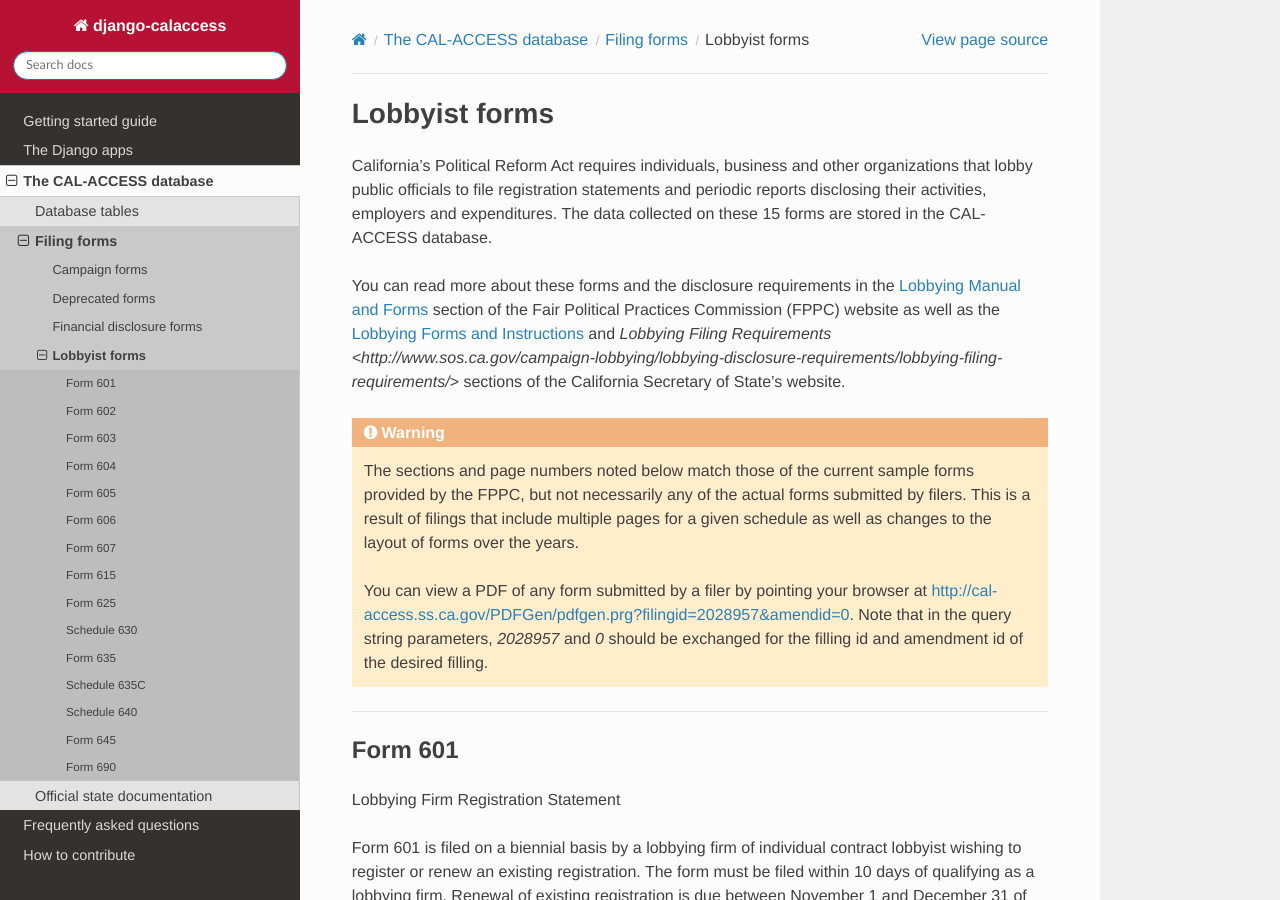
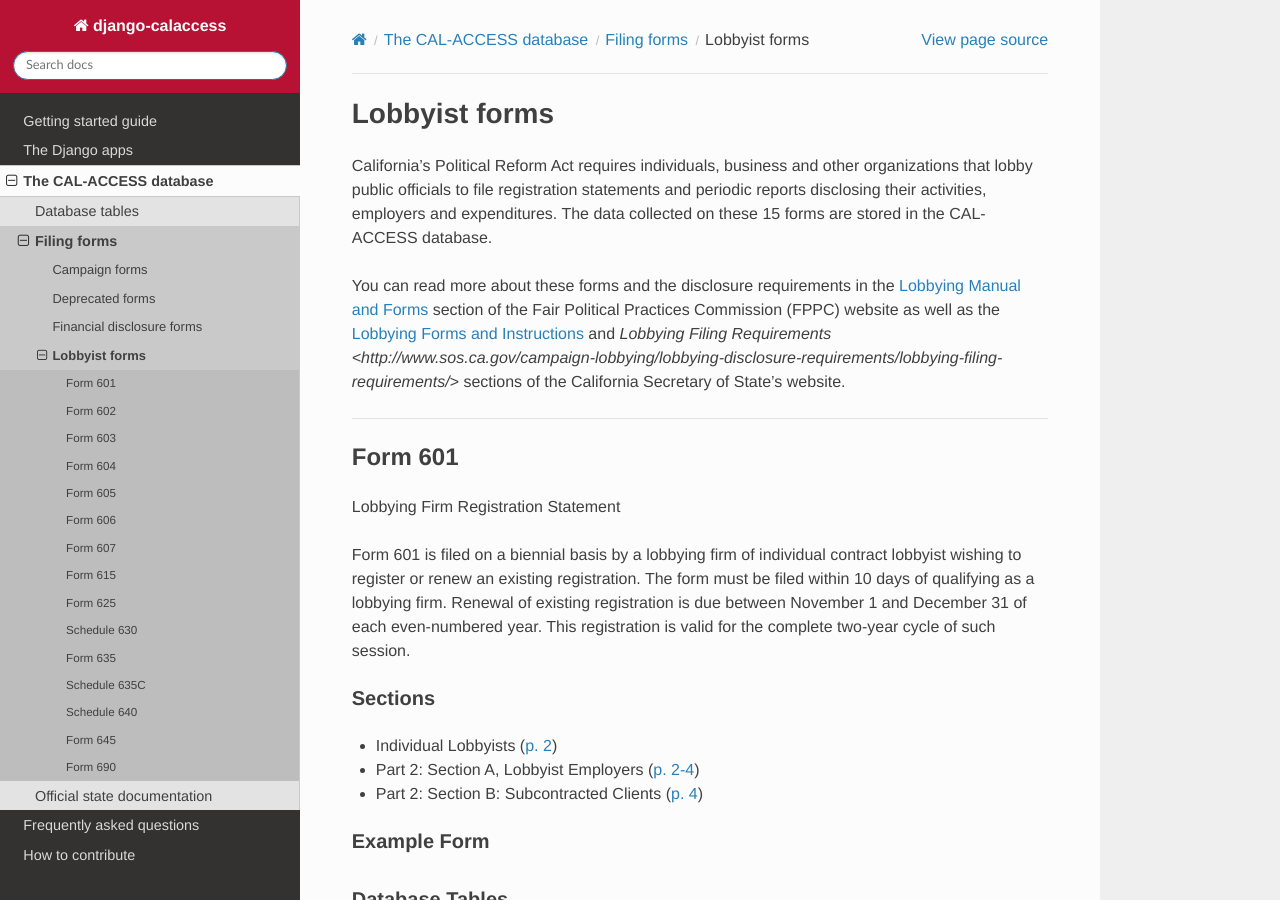
Before and after one commit to palewire/django-calaccess-technical-documentation, a Sphinx documentation site: the page built from docs/calaccess/filingforms/lobbyist_forms.rst, in a window 1280 px wide and 900 px high. Built offline with Sphinx 7.4.7 and the Read the Docs theme 2.0.0, drawn with Linux system fonts in a browser that asks for light colours.

Commit message:
Move warning to main filing form page

```diff
--- a/docs/calaccess/filingforms.rst
+++ b/docs/calaccess/filingforms.rst
@@ -7,6 +7,12 @@ Much of the documents and descriptions included here were gathered from the `For
 
 Similar documentation and background info can also be found in the `Campaign Finance <http://www.sos.ca.gov/campaign-lobbying/campaign-disclosure-and-requirements>`_ and `Lobbying Activities <http://www.sos.ca.gov/campaign-lobbying/lobbying-disclosure-requirements>`_ sections of the California Secretary of State's website.
 
+.. warning::
+
+    The sections and page numbers listed for each filing form match those of the current sample forms provided by the FPPC, but not necessarily any of the actual forms submitted by filers. This is a result of filings that include multiple pages for a given schedule as well as changes to the layout of forms over the years.
+
+    You can view a PDF of any form submitted by a filer by pointing your browser at http://cal-access.ss.ca.gov/PDFGen/pdfgen.prg?filingid=2028957&amendid=0. Note that in the query string parameters, *2028957* and *0* should be exchanged for the filling id and amendment id of the desired filling.
+
 .. toctree::
    :maxdepth: 2
    :glob:
--- a/docs/calaccess/filingforms/campaign_forms.rst
+++ b/docs/calaccess/filingforms/campaign_forms.rst
@@ -5,12 +5,6 @@ Campaign forms
 California's Political Reform Act requires political candidates and campaign committees disclosing their contributions and expenditures by filing the forms outlined below. The data collected on these 20 forms are stored in the CAL-ACCESS database.
 
 You can read more about these forms and the disclosure requirements in the `Campaign Forms <http://www.fppc.ca.gov/learn/campaign-rules/campaign-forms.html>`_ and `Campaign Disclosure Manuals <http://www.fppc.ca.gov/learn/campaign-rules/campaign-disclosure-manuals.html>`_ sections of the Fair Political Practices Commission (FPPC) website as well as the `Campaign Forms and Instructions <http://www.sos.ca.gov/campaign-lobbying/campaign-disclosure-and-requirements/campaign-forms-and-instructions/>`_ and `Campaign Filing Requirements <http://www.sos.ca.gov/campaign-lobbying/campaign-disclosure-and-requirements/campaign-filing-requirements/>`_ sections of the California Secretary of State's website.
-
-.. warning::
-
-    The sections and page numbers noted below match those of the current sample forms provided by the FPPC, but not necessarily any of the actual forms submitted by filers. This is a result of filings that include multiple pages for a given schedule as well as changes to the layout of forms over the years.
-
-    You can view a PDF of any form submitted by a filer by pointing your browser at http://cal-access.ss.ca.gov/PDFGen/pdfgen.prg?filingid=2028957&amendid=0. Note that in the query string parameters, *2028957* and *0* should be exchanged for the filling id and amendment id of the desired filling.
 
 
 
--- a/docs/calaccess/filingforms/lobbyist_forms.rst
+++ b/docs/calaccess/filingforms/lobbyist_forms.rst
@@ -5,12 +5,6 @@ Lobbyist forms
 California's Political Reform Act requires individuals, business and other organizations that lobby public officials to file registration statements and periodic reports disclosing their activities, employers and expenditures. The data collected on these 15 forms are stored in the CAL-ACCESS database.
 
 You can read more about these forms and the disclosure requirements in the `Lobbying Manual and Forms <http://www.fppc.ca.gov/learn/lobbyist-rules/lobbying-manual-and-forms.html>`_ section of the Fair Political Practices Commission (FPPC) website as well as the `Lobbying Forms and Instructions <http://www.sos.ca.gov/campaign-lobbying/lobbying-disclosure-requirements/lobbying-forms-instructions/>`_ and `Lobbying Filing Requirements <http://www.sos.ca.gov/campaign-lobbying/lobbying-disclosure-requirements/lobbying-filing-requirements/>` sections of the California Secretary of State's website.
-
-.. warning::
-
-    The sections and page numbers noted below match those of the current sample forms provided by the FPPC, but not necessarily any of the actual forms submitted by filers. This is a result of filings that include multiple pages for a given schedule as well as changes to the layout of forms over the years.
-
-    You can view a PDF of any form submitted by a filer by pointing your browser at http://cal-access.ss.ca.gov/PDFGen/pdfgen.prg?filingid=2028957&amendid=0. Note that in the query string parameters, *2028957* and *0* should be exchanged for the filling id and amendment id of the desired filling.
 
 
 
--- a/src/toolbox/templates/campaign_forms.rst
+++ b/src/toolbox/templates/campaign_forms.rst
@@ -3,10 +3,4 @@
 California's Political Reform Act requires political candidates and campaign committees disclosing their contributions and expenditures by filing the forms outlined below. The data collected on these {{ form_count }} forms are stored in the CAL-ACCESS database.
 
 You can read more about these forms and the disclosure requirements in the `Campaign Forms <http://www.fppc.ca.gov/learn/campaign-rules/campaign-forms.html>`_ and `Campaign Disclosure Manuals <http://www.fppc.ca.gov/learn/campaign-rules/campaign-disclosure-manuals.html>`_ sections of the Fair Political Practices Commission (FPPC) website as well as the `Campaign Forms and Instructions <http://www.sos.ca.gov/campaign-lobbying/campaign-disclosure-and-requirements/campaign-forms-and-instructions/>`_ and `Campaign Filing Requirements <http://www.sos.ca.gov/campaign-lobbying/campaign-disclosure-and-requirements/campaign-filing-requirements/>`_ sections of the California Secretary of State's website.
-
-.. warning::
-
-    The sections and page numbers noted below match those of the current sample forms provided by the FPPC, but not necessarily any of the actual forms submitted by filers. This is a result of filings that include multiple pages for a given schedule as well as changes to the layout of forms over the years.
-
-    You can view a PDF of any form submitted by a filer by pointing your browser at http://cal-access.ss.ca.gov/PDFGen/pdfgen.prg?filingid=2028957&amendid=0. Note that in the query string parameters, *2028957* and *0* should be exchanged for the filling id and amendment id of the desired filling.
 {% endblock %}
--- a/src/toolbox/templates/lobbyist_forms.rst
+++ b/src/toolbox/templates/lobbyist_forms.rst
@@ -3,10 +3,4 @@
 California's Political Reform Act requires individuals, business and other organizations that lobby public officials to file registration statements and periodic reports disclosing their activities, employers and expenditures. The data collected on these {{ form_count }} forms are stored in the CAL-ACCESS database.
 
 You can read more about these forms and the disclosure requirements in the `Lobbying Manual and Forms <http://www.fppc.ca.gov/learn/lobbyist-rules/lobbying-manual-and-forms.html>`_ section of the Fair Political Practices Commission (FPPC) website as well as the `Lobbying Forms and Instructions <http://www.sos.ca.gov/campaign-lobbying/lobbying-disclosure-requirements/lobbying-forms-instructions/>`_ and `Lobbying Filing Requirements <http://www.sos.ca.gov/campaign-lobbying/lobbying-disclosure-requirements/lobbying-filing-requirements/>` sections of the California Secretary of State's website.
-
-.. warning::
-
-    The sections and page numbers noted below match those of the current sample forms provided by the FPPC, but not necessarily any of the actual forms submitted by filers. This is a result of filings that include multiple pages for a given schedule as well as changes to the layout of forms over the years.
-
-    You can view a PDF of any form submitted by a filer by pointing your browser at http://cal-access.ss.ca.gov/PDFGen/pdfgen.prg?filingid=2028957&amendid=0. Note that in the query string parameters, *2028957* and *0* should be exchanged for the filling id and amendment id of the desired filling.
 {% endblock %}
```
